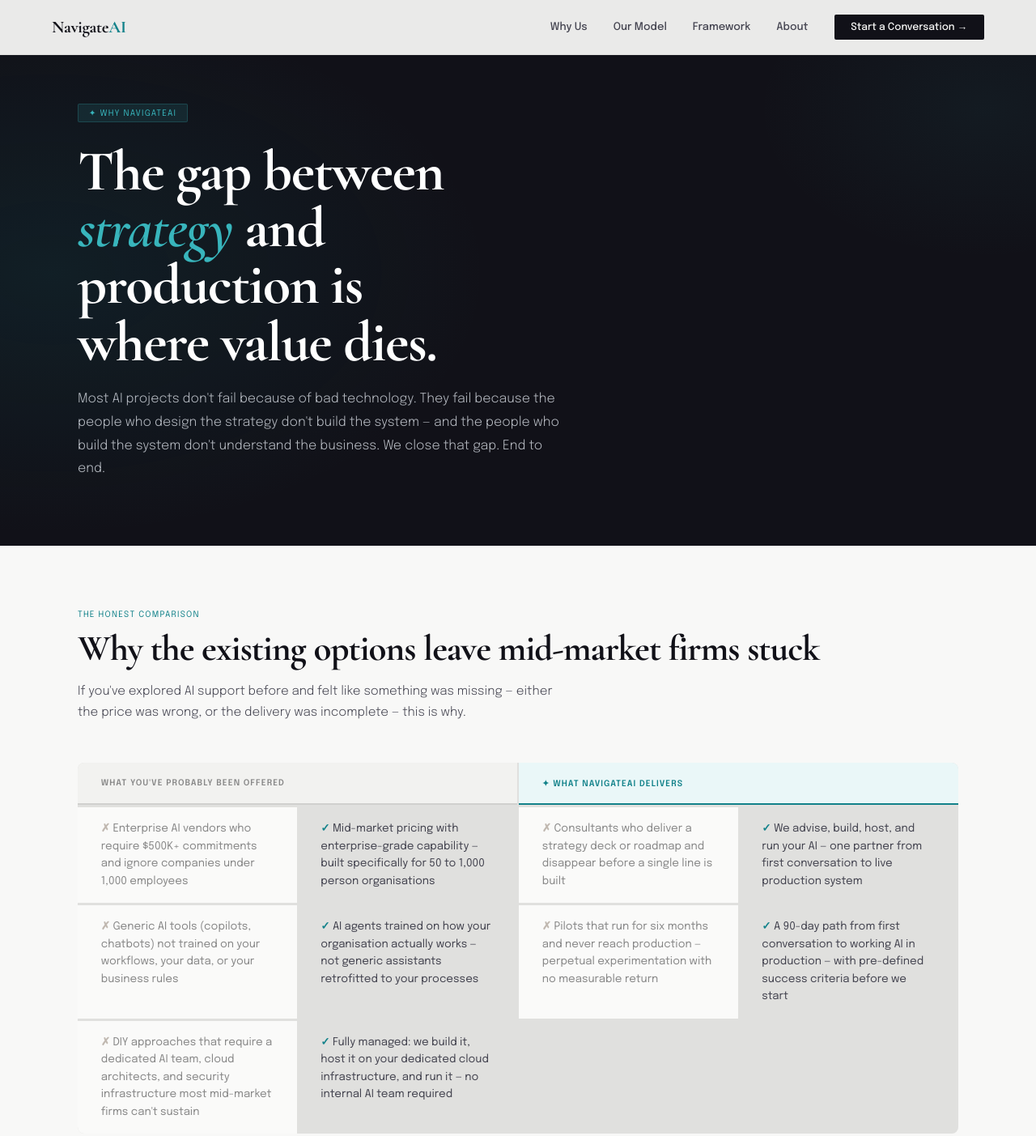
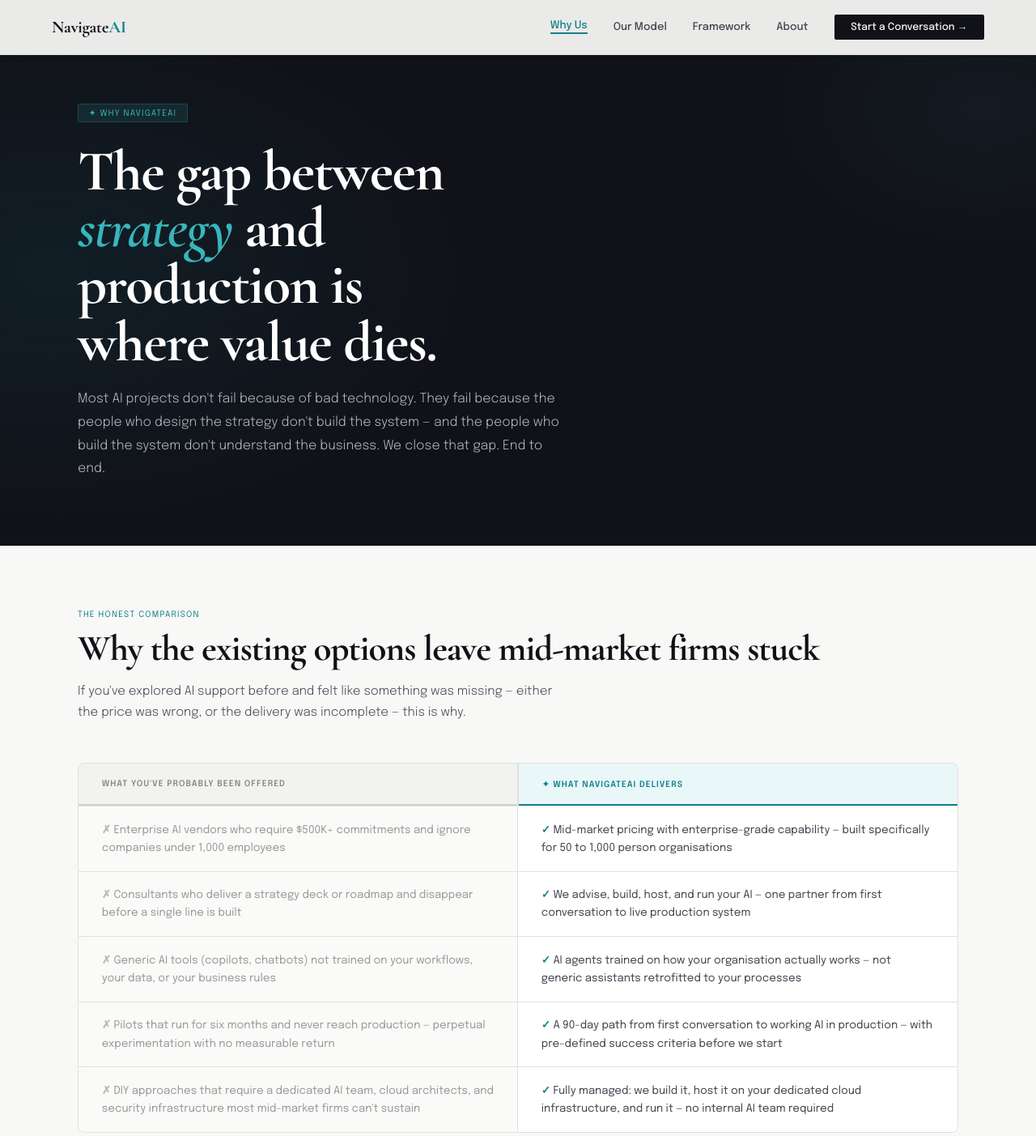
Before and after one commit to AmRaghuAkula/NavigateAI, a plain HTML site: page why-navigate-ai.html in a window 1280 px wide. Shown: the top 1403 px of the page at 81% size. Drawn offline with nearby package versions, Linux system fonts and the light colour scheme.

Commit message:
Add files via upload
navigation flow fixes and formatting alignments

```diff
--- a/why-navigate-ai.html
+++ b/why-navigate-ai.html
@@ -14,7 +14,7 @@ nav{position:fixed;top:0;left:0;right:0;z-index:100;display:flex;align-items:cen
 .nav-logo span{color:var(--teal);}
 .nav-right{display:flex;align-items:center;gap:2rem;}
 .nav-link{text-decoration:none;color:var(--slate);font-size:0.82rem;font-weight:500;transition:color 0.2s;}
-.nav-link:hover{color:var(--teal);}
+.nav-link:hover{color:var(--teal);}.nav-active{color:var(--teal)!important;border-bottom:2px solid var(--teal);padding-bottom:2px;}
 .nav-cta{background:var(--ink);color:var(--paper);padding:0.55rem 1.3rem;border-radius:2px;font-size:0.78rem;font-weight:500;text-decoration:none;transition:background 0.2s;}
 .nav-cta:hover{background:var(--teal);}
 
@@ -39,10 +39,8 @@ nav{position:fixed;top:0;left:0;right:0;z-index:100;display:flex;align-items:cen
 .dark .sec-intro{color:rgba(220,224,232,0.80);}
 
 /* THE GAP GRID — what everyone else offers vs us */
-.gap-grid{display:grid;grid-template-columns:1fr 1fr;gap:2px;background:var(--mist);border-radius:8px;overflow:hidden;margin-top:3rem;}
-.gap-col{background:white;padding:0;}
-.gap-col.them{background:#fafaf9;}
-.gap-col.us{background:white;}
+.gap-grid{border-radius:8px;overflow:hidden;margin-top:3rem;border:1px solid var(--mist);}
+.gap-header-row{display:grid;grid-template-columns:1fr 1fr;gap:2px;background:var(--mist);}
 .gap-head{padding:1.2rem 1.8rem;display:flex;align-items:center;gap:0.7rem;}
 .gap-head.them{background:#f2f2f0;border-bottom:2px solid #d0d0ce;}
 .gap-head.us{background:#eaf7f8;border-bottom:2px solid var(--teal);}
@@ -50,9 +48,10 @@ nav{position:fixed;top:0;left:0;right:0;z-index:100;display:flex;align-items:cen
 .gap-head.them .gap-head-label{color:#888;}
 .gap-head.us .gap-head-label{color:var(--teal);}
 .gap-row{display:grid;grid-template-columns:1fr 1fr;border-top:1px solid var(--mist);}
-.gap-cell{padding:1rem 1.8rem;font-size:0.84rem;line-height:1.6;color:var(--slate);}
-.gap-cell.them{background:#fafaf9;border-right:1px solid var(--mist);color:#888;}
+.gap-cell{padding:1.1rem 1.8rem;font-size:0.84rem;line-height:1.65;color:var(--slate);}
+.gap-cell.them{background:#fafaf9;border-right:1px solid var(--mist);color:#999;}
 .gap-cell.them::before{content:'✗  ';color:#c0b8b0;font-weight:600;}
+.gap-cell.us{background:white;}
 .gap-cell.us::before{content:'✓  ';color:var(--teal);font-weight:700;}
 
 /* CORE PRINCIPLES */
@@ -99,7 +98,7 @@ nav{position:fixed;top:0;left:0;right:0;z-index:100;display:flex;align-items:cen
 .hero-inner>*:nth-child(1){animation-delay:0.05s;}
 .hero-inner>*:nth-child(2){animation-delay:0.15s;}
 .hero-inner>*:nth-child(3){animation-delay:0.25s;}
-.reveal{opacity:0;transform:translateY(22px);transition:all 0.6s ease;}
+.reveal{opacity:1;transform:translateY(0);transition:all 0.6s ease;}
 .reveal.visible{opacity:1;transform:translateY(0);}
 </style>
 </head>
@@ -108,7 +107,7 @@ nav{position:fixed;top:0;left:0;right:0;z-index:100;display:flex;align-items:cen
 <nav>
   <a href="ai-framework-homepage.html" class="nav-logo">Navigate<span>AI</span></a>
   <div class="nav-right">
-    <a href="why-navigate-ai.html" class="nav-link">Why Us</a>
+    <a href="why-navigate-ai.html" class="nav-link nav-active">Why Us</a>
     <a href="our-model.html" class="nav-link">Our Model</a>
     <a href="navigate-hub.html" class="nav-link">Framework</a>
     <a href="about-us.html" class="nav-link">About</a>
@@ -132,8 +131,10 @@ nav{position:fixed;top:0;left:0;right:0;z-index:100;display:flex;align-items:cen
   <p class="sec-intro">If you've explored AI support before and felt like something was missing — either the price was wrong, or the delivery was incomplete — this is why.</p>
 
   <div class="gap-grid">
-    <div class="gap-head them"><span class="gap-head-label">What you've probably been offered</span></div>
-    <div class="gap-head us"><span class="gap-head-label">✦ What NavigateAI delivers</span></div>
+    <div class="gap-header-row">
+      <div class="gap-head them"><span class="gap-head-label">What you've probably been offered</span></div>
+      <div class="gap-head us"><span class="gap-head-label">✦ What NavigateAI delivers</span></div>
+    </div>
     <div class="gap-row">
       <div class="gap-cell them">Enterprise AI vendors who require $500K+ commitments and ignore companies under 1,000 employees</div>
       <div class="gap-cell us">Mid-market pricing with enterprise-grade capability — built specifically for 50 to 1,000 person organisations</div>
```
Also changed, not shown: our-model.html (+1 -1 lines), stage1-define-strategy.html (+1 -1 lines), stage2-identify-problems.html (+1 -1 lines), stage3-quantify-prioritise.html (+1 -1 lines), stage4-select-tools.html (+1 -1 lines), stage5-data-security.html (+1 -1 lines), stage6-design-test.html (+1 -1 lines), stage7-monitor-evolve.html (+1 -1 lines), start-a-conversation.html (+1 -1 lines).
